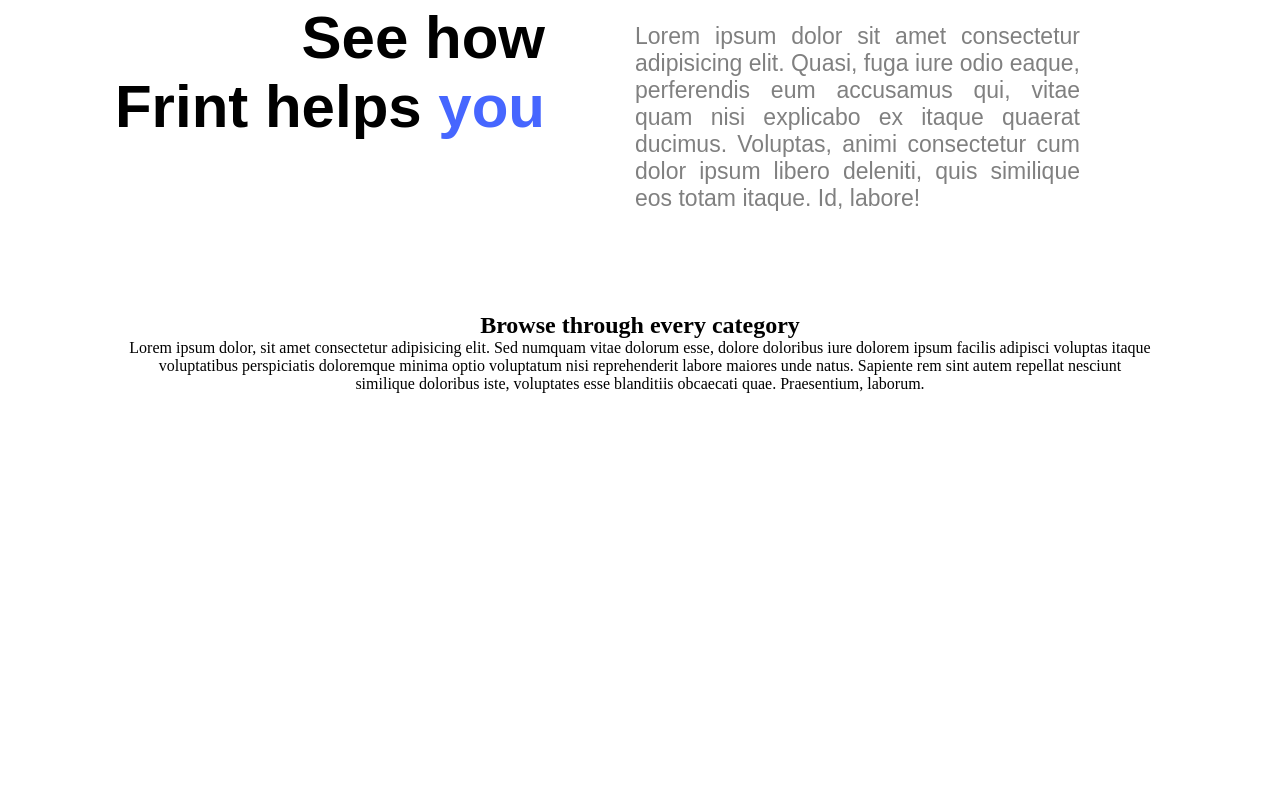
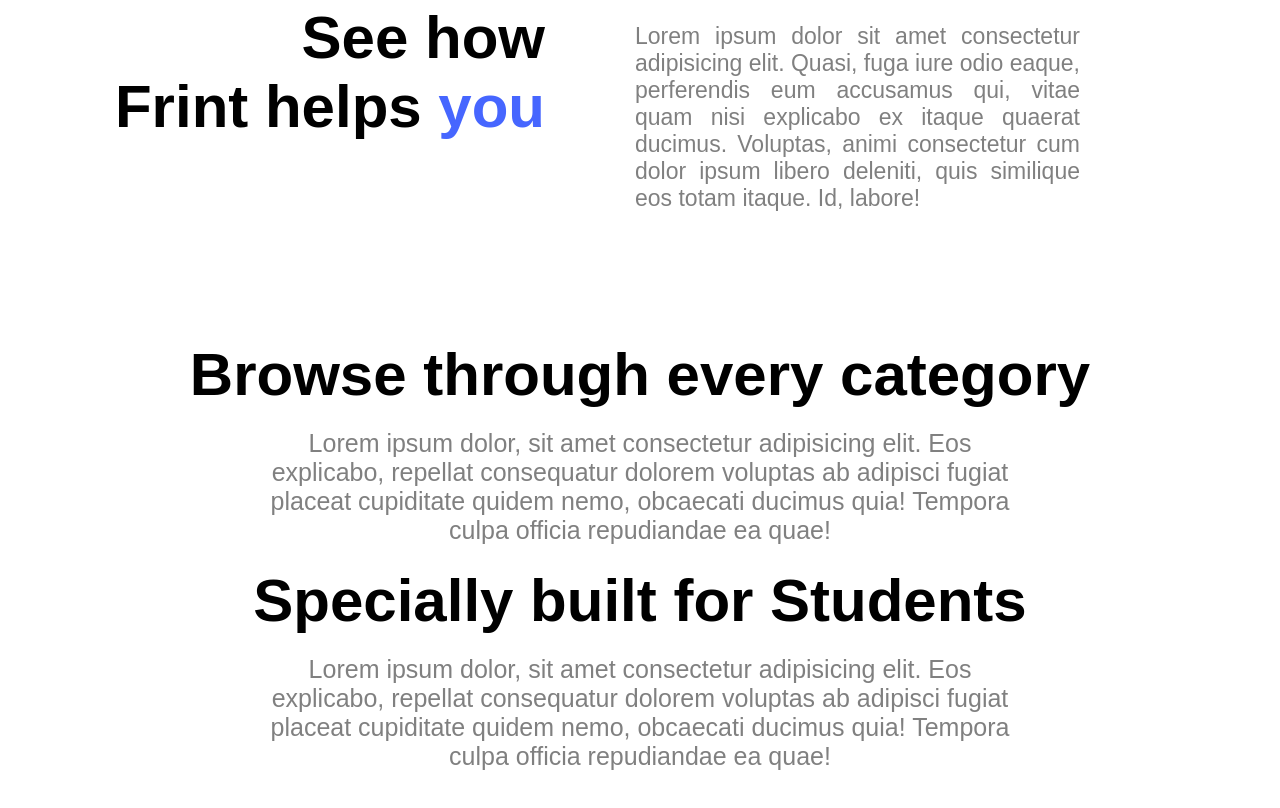
Before and after one commit to frint-in/Landing, a plain HTML site: page index.html in a window 1280 px wide. Shown: the part 1529-2337 px from the top of the page. Before the commit the page ends 1922 px from the top, so only its background shows below. Drawn offline with Linux system fonts and the light colour scheme; files whose address does not match are found by name.

Commit message:
alop hoise

```diff
--- a/assets/css/style.css
+++ b/assets/css/style.css
@@ -279,11 +279,23 @@
     text-align: justify;
 }
 .services {
+    font-family: Arial, Helvetica, sans-serif;
     display: flex;
+    margin: 10%;
+    text-align: center;
+}
+.services .service-header {
+    font-size: 40px;
+}
+.services .service-para {
     margin-left: 10%;
     margin-right: 10%;
-    text-align: center;
+    color: gray;
+    padding: 2%;
+    font-size: 25px;
 }
+
+
 @media (max-width: 1598px) {
     .hero-search .searchborder {
         width: 70%
--- a/index.html
+++ b/index.html
@@ -243,13 +243,23 @@
             <div class="service-header">
                 <h1>Browse through every category</h1>
             </div>
-            <div>
-                <p class="service-para">Lorem ipsum dolor, sit amet consectetur adipisicing elit. Sed numquam vitae
-                    dolorum esse, dolore doloribus iure dolorem ipsum facilis adipisci voluptas itaque voluptatibus
-                    perspiciatis doloremque minima optio voluptatum nisi reprehenderit labore maiores unde natus.
-                    Sapiente rem sint autem repellat nesciunt similique doloribus iste, voluptates esse blanditiis
-                    obcaecati quae. Praesentium, laborum.</p>
+            <div class="service-para">
+                <p>Lorem ipsum dolor, sit amet consectetur adipisicing elit. Eos explicabo, repellat consequatur dolorem
+                    voluptas ab adipisci fugiat placeat cupiditate quidem nemo, obcaecati ducimus quia! Tempora culpa
+                    officia repudiandae ea quae!</p>
             </div>
+
+
+            <div class="service-header">
+                <h1>Specially built for Students</h1>
+            </div>
+            <div class="service-para">
+                <p>Lorem ipsum dolor, sit amet consectetur adipisicing elit. Eos explicabo, repellat consequatur dolorem
+                    voluptas ab adipisci fugiat placeat cupiditate quidem nemo, obcaecati ducimus quia! Tempora culpa
+                    officia repudiandae ea quae!</p>
+            </div>
+
+
         </div>
     </section>
     <!-- services section ends  -->
```
